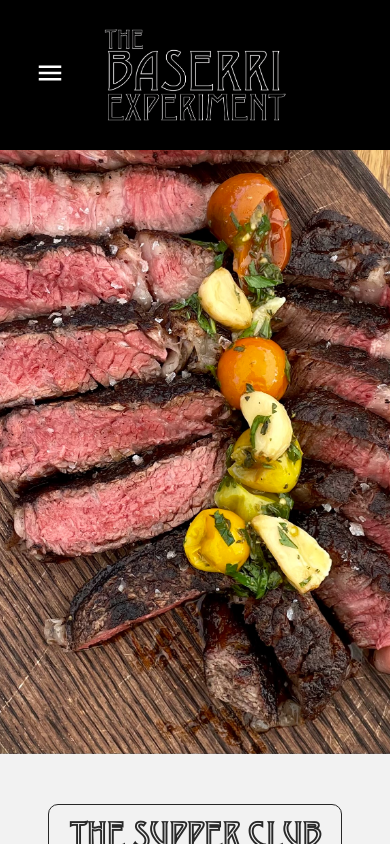
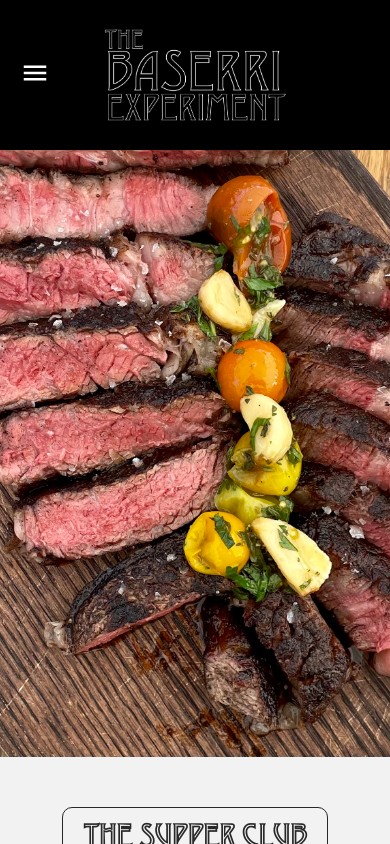
Before and after one commit to la-baserri/baserri, a React (Create React App) app: page / in a window 390 px wide. Built offline with nearby package versions, Linux system fonts and the light colour scheme.

Commit message:
slight text tweak

```diff
--- a/src/App.css
+++ b/src/App.css
@@ -114,7 +114,7 @@
   position: absolute;
   height: 60px;
   top: 45px;
-  left: 20px;
+  left: 5px;
   width: 60px;
   cursor: pointer;
   display: flex;
@@ -396,7 +396,7 @@
 
 @media (max-width: 992px) {
   .Title {
-    font-size: 36px;
+    font-size: 32px;
   }
 }
 
```
